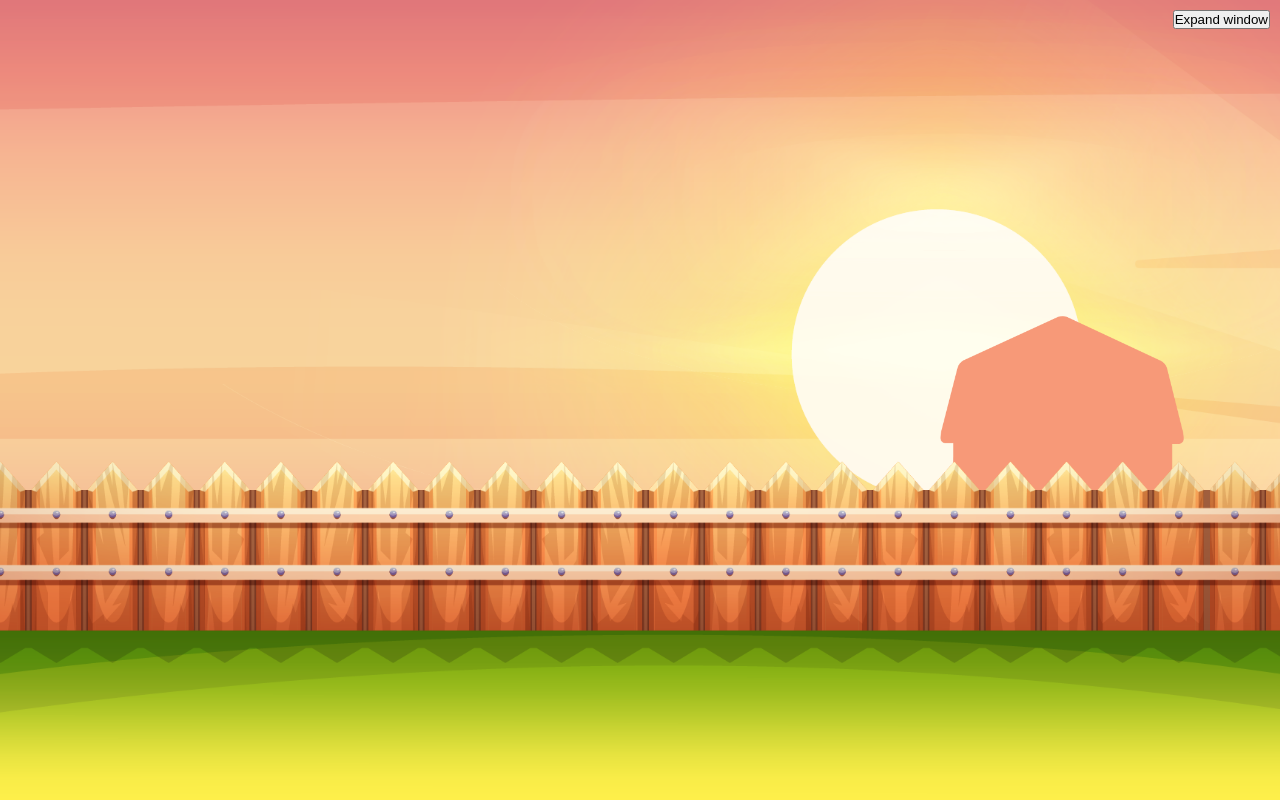
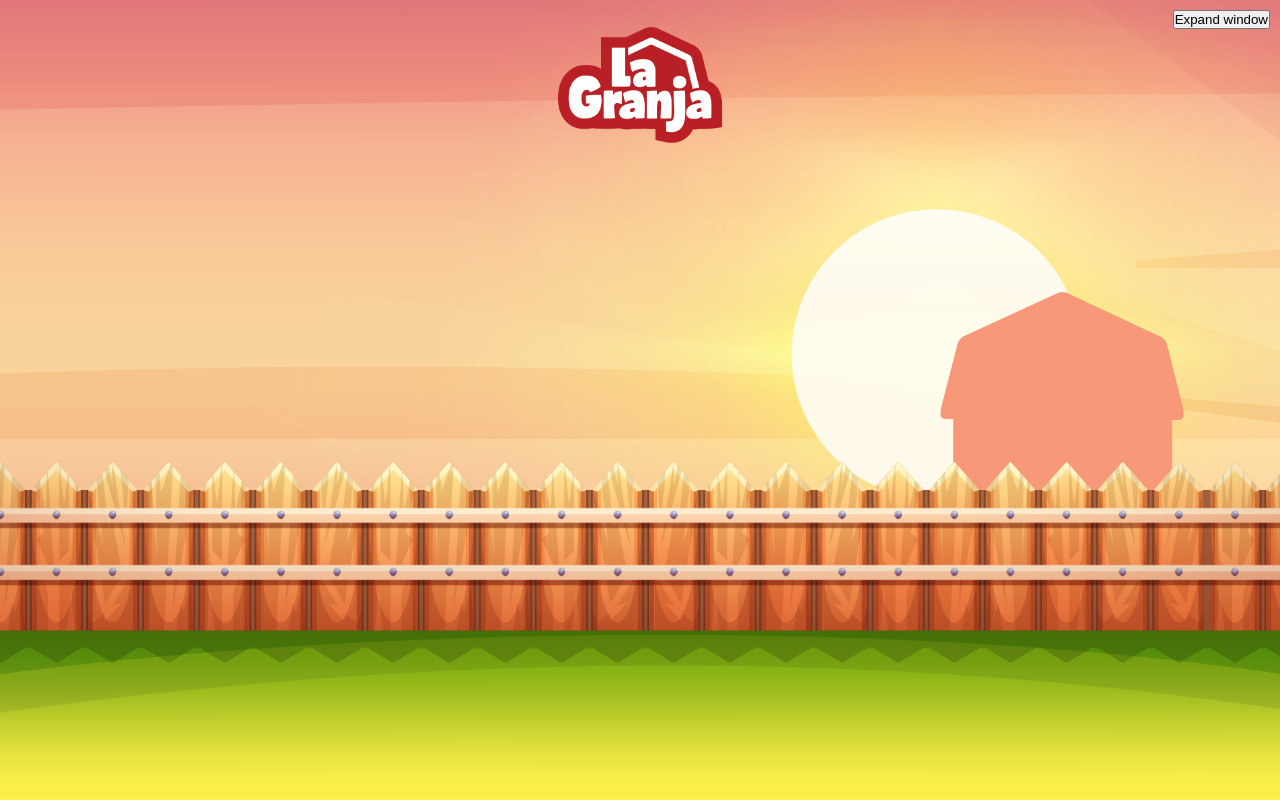
Before and after one commit to Alonso-GarnierBBDO/la_granja, a React (Vite) app: page / in a window 1280 px wide. Both pictures are taken after a click on the button "Play". Built offline with nearby package versions, Linux system fonts and the light colour scheme.

Commit message:
Se agrego el icono de la granja

```diff
--- a/src/app/levels/level.tsx
+++ b/src/app/levels/level.tsx
@@ -1,10 +1,14 @@
 
+import Logo from '../../assets/img/logo.png'
 
 function Level() {
 
     return (
       <>
         <section className="allLevels">
+          <section className="logo">
+            <img src={Logo} alt='Logo la granja'/>
+          </section>
           <section className="silueta"></section>
           <section className="vallas"></section>
         </section>
--- a/src/scss/page/_levelts.scss
+++ b/src/scss/page/_levelts.scss
@@ -31,7 +31,7 @@
         width: 100%;
         height: 100%;
         background-image: url(../assets/img/valla.png);
-        background-position: center;
+        background-position: center bottom;
         background-size: cover;
 
     }
@@ -52,11 +52,46 @@
             right: 7%;
         }
 
+        @include bp(tabletMD){
+            bottom: 35%;
+            right: 7%;
+        }
+
         @include bp(laptop){
-            bottom: 30%;
+            bottom: 33%;
+            right: 7%;
+        }
+
+        @include bp(escritorio){
+            bottom: 35%;
             right: 7%;
         }
 
     }
 
+    .logo{
+        position: absolute;
+        top: 15px;
+        left: 0%;
+        width: 100%;
+        height: 80px;
+        display: flex;
+        justify-content: center;
+        align-items: center;
+
+        @include bp(mobileBIG){
+            height: 100px;
+        }
+
+        @include bp(laptop){
+            height: 140px;
+        }
+
+        img {
+            height: 90%;
+            width: auto;
+        }
+
+    }
+
 }
```
Also changed, not shown: src/assets/img/logo.png (added).
